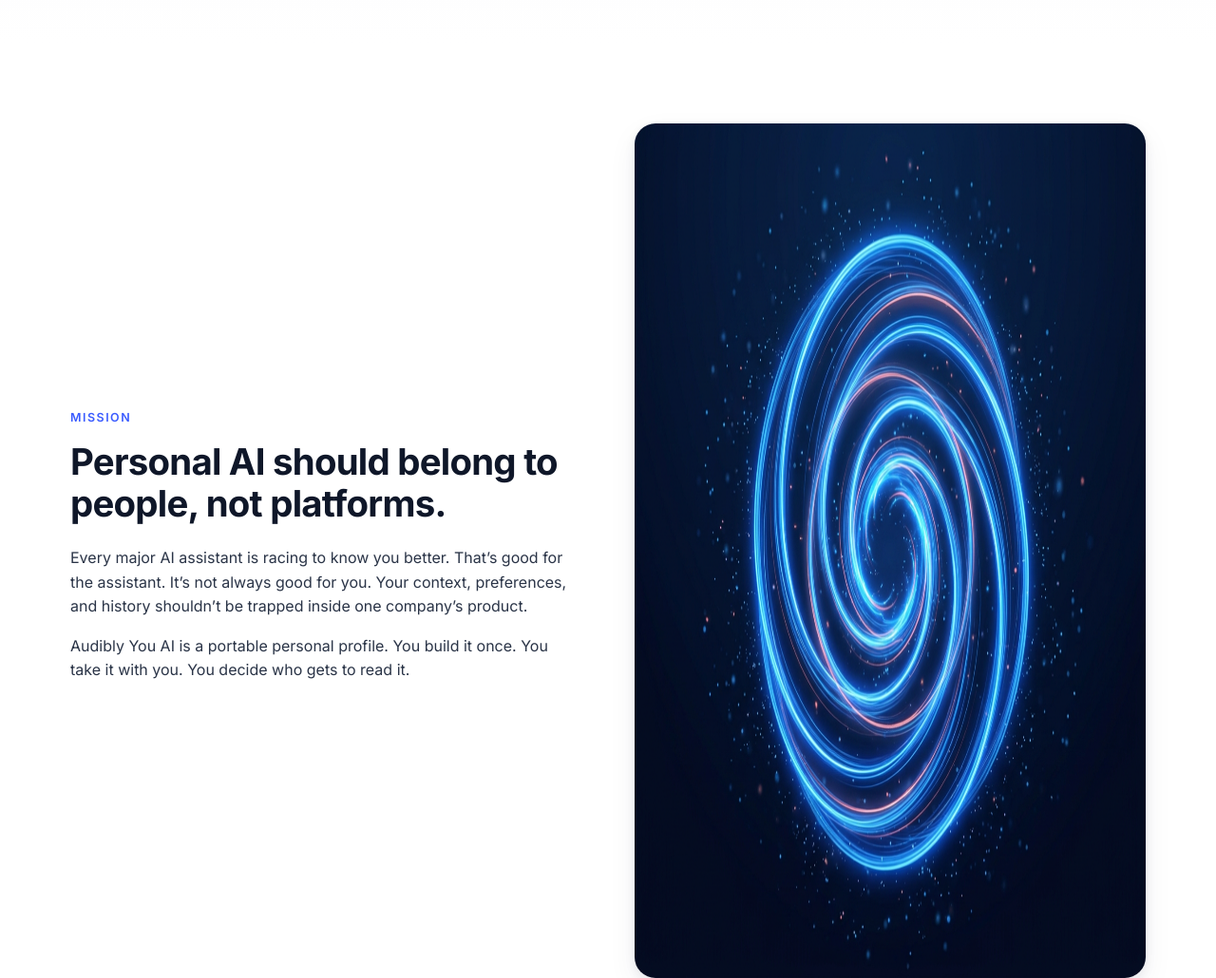
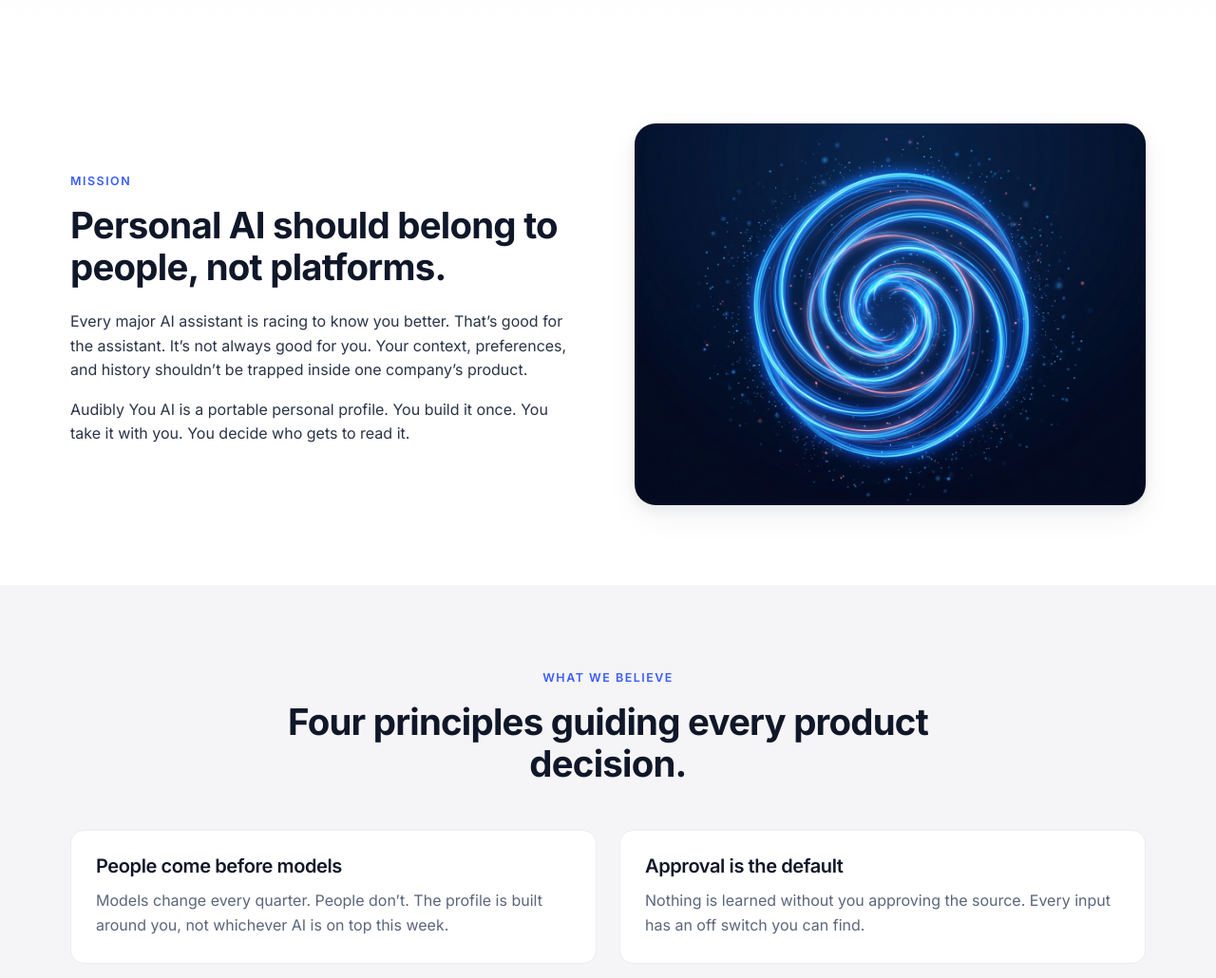
Before and after one commit to Kinggavint/audibly-you-ai-proof, a plain HTML site: page about.html in a window 1280 px wide. Shown: the part 540-1570 px from the top of the page at 95% size. Drawn offline with Linux system fonts and the light colour scheme.

Commit message:
Fix stretched home-page images: enforce aspect-ratio in CSS + correct width/height attrs
- Added .feature-row img rule: width 100%, height auto, object-fit cover
- Added .hero-image img: aspect-ratio 16/9 + object-fit cover for safety
- Corrected width/height attrs to match actual file dims:
  * hero-home.png: 1456x816 -> 1376x768
  * export-flow.png: 1200x900 -> 1200x896
  * courses.png: 1200x900 -> 1200x896
  * learning-loop.png (about, get-started): 1200x900 -> 1200x896
- Root cause: HTML width/height attributes were overriding the natural aspect
  ratio when the parent grid column was narrower than the declared pixel width,
  causing images like the 1024x1024 profile-core to render as a 538x1024 strip.

```diff
--- a/about.html
+++ b/about.html
@@ -71,7 +71,7 @@
           <p>Every major AI assistant is racing to know you better. That&rsquo;s good for the assistant. It&rsquo;s not always good for you. Your context, preferences, and history shouldn&rsquo;t be trapped inside one company&rsquo;s product.</p>
           <p>Audibly You AI is a portable personal profile. You build it once. You take it with you. You decide who gets to read it.</p>
         </div>
-        <img src="assets/images/learning-loop.png" alt="An abstract glowing spiral of electric-blue light, representing a continuous AI learning loop." width="1200" height="900" loading="lazy">
+        <img src="assets/images/learning-loop.png" alt="An abstract glowing spiral of electric-blue light, representing a continuous AI learning loop." width="1200" height="896" loading="lazy">
       </div>
     </div>
   </section>
--- a/assets/css/styles.css
+++ b/assets/css/styles.css
@@ -205,7 +205,7 @@ p { margin: 0 0 1em; color: var(--gray-800); }
   box-shadow: 0 30px 80px rgba(0,0,0,0.4);
   border: 1px solid rgba(255,255,255,0.06);
 }
-.hero-image img { width: 100%; height: auto; display: block; }
+.hero-image img { width: 100%; height: auto; display: block; aspect-ratio: 16 / 9; object-fit: cover; }
 
 /* Subhero (lighter hero variant) */
 .subhero {
@@ -293,7 +293,13 @@ p { margin: 0 0 1em; color: var(--gray-800); }
 }
 .feature-row + .feature-row { margin-top: 84px; }
 .feature-row.reverse > :first-child { order: 2; }
-.feature-row img { border-radius: var(--radius-lg); box-shadow: var(--shadow-md); }
+.feature-row img {
+  width: 100%;
+  height: auto;
+  object-fit: cover;
+  border-radius: var(--radius-lg);
+  box-shadow: var(--shadow-md);
+}
 @media (max-width: 900px) {
   .feature-row { grid-template-columns: 1fr; gap: 28px; }
   .feature-row.reverse > :first-child { order: 0; }
```
Also changed, not shown: get-started.html (+1 -1 lines), index.html (+3 -3 lines).
